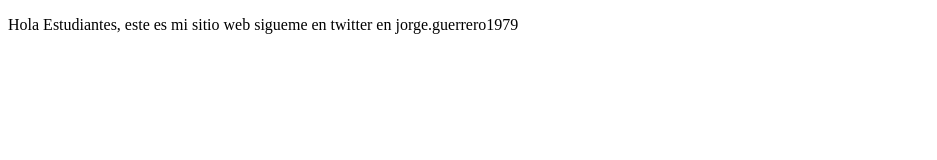
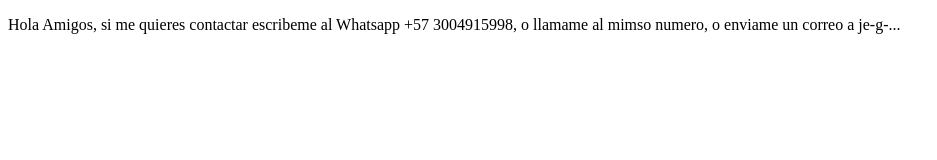
Before and after one commit to JorgeGue/proyectoDemoCursoPrework, a plain HTML site: page index.html in a window 1280 px wide. Shown: the whole page, without its empty margins (0-937 px from the left). Drawn offline with Linux system fonts and the light colour scheme.

```diff
--- a/index.html
+++ b/index.html
@@ -8,7 +8,7 @@
 </head>
 <body>
     <p>
-        Hola Estudiantes, este es mi sitio web sigueme en twitter en jorge.guerrero1979
+        Hola Amigos, si me quieres contactar escribeme al Whatsapp +57 3004915998, o llamame al mimso numero, o enviame un correo a je-g-...
     </p>
 </body>
 </html>
```
